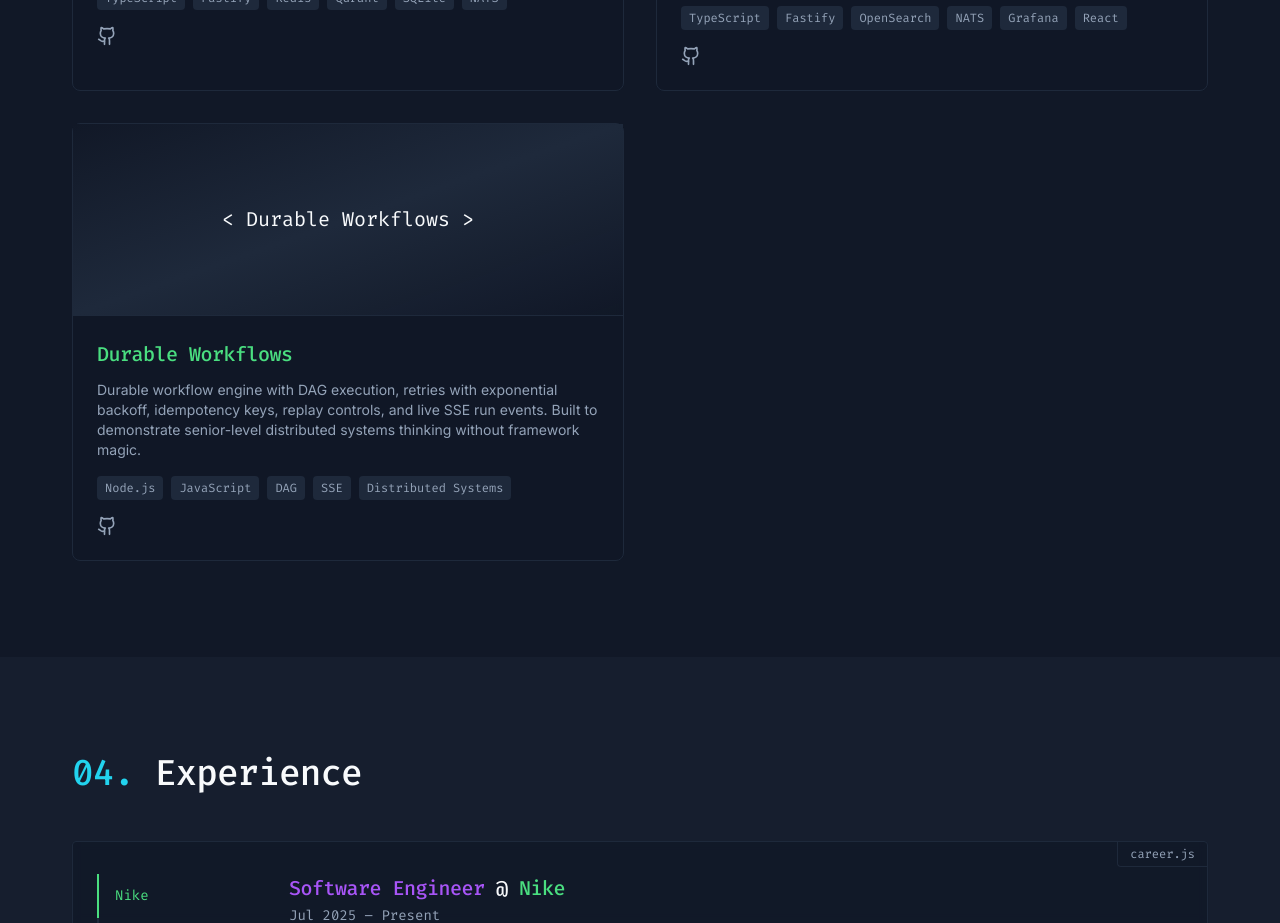
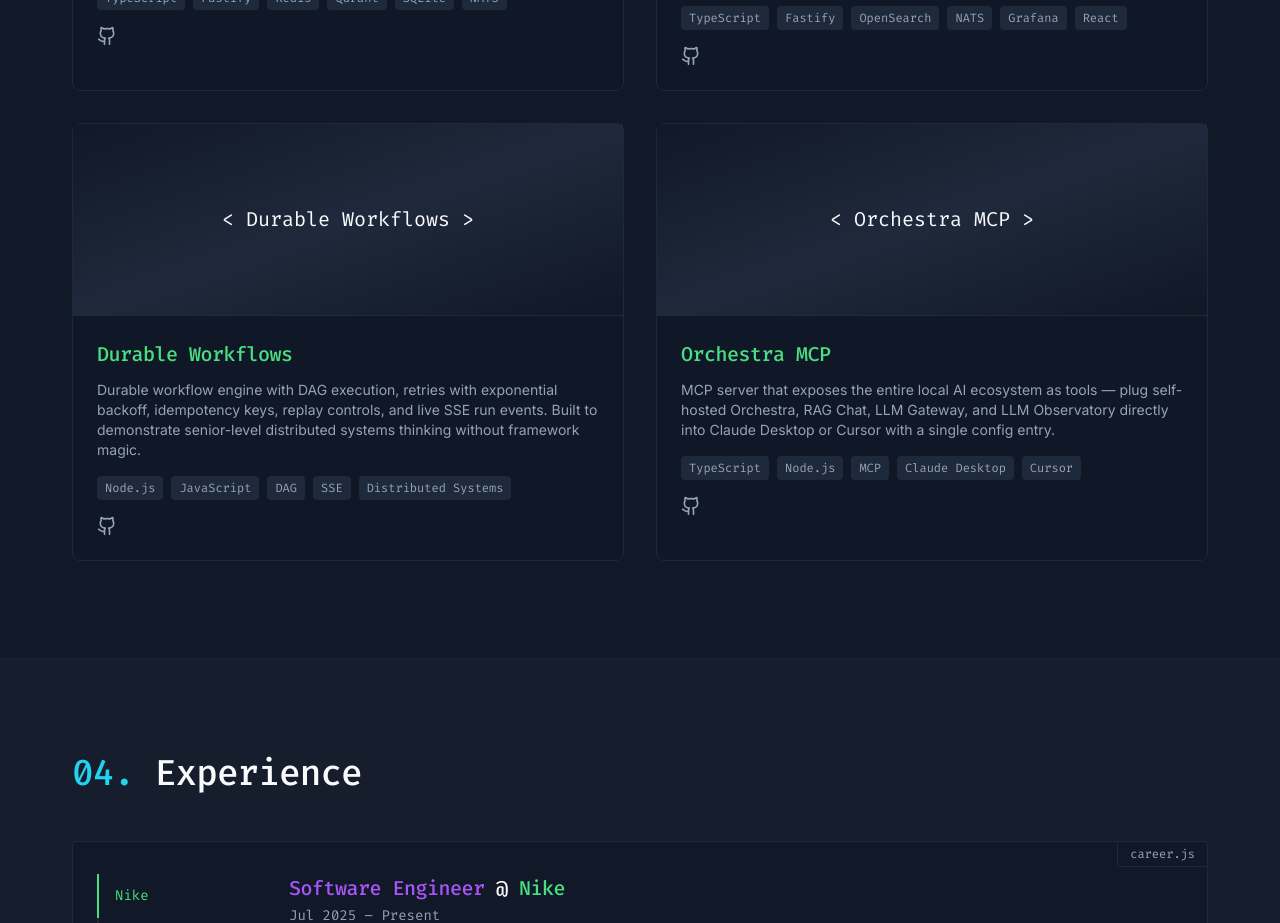
Before and after one commit to codewithzhiva/zedd-portfolio, a React (Vite) app: page / in a window 1280 px wide. Shown: the part 4180-5103 px from the top of the page. Built offline with nearby package versions, Linux system fonts and the light colour scheme.

Commit message:
Add Orchestra MCP to projects
MCP server that plugs the local AI ecosystem into Claude Desktop and Cursor.

Co-Authored-By: Claude Sonnet 4.6 <noreply@anthropic.com>

```diff
--- a/src/components/Projects.tsx
+++ b/src/components/Projects.tsx
@@ -76,6 +76,15 @@ export const Projects = () => {
       links: {
         github: "https://github.com/codewithzhiva/durable-workflows",
       }
+    },
+    {
+      title: "Orchestra MCP",
+      description: "MCP server that exposes the entire local AI ecosystem as tools — plug self-hosted Orchestra, RAG Chat, LLM Gateway, and LLM Observatory directly into Claude Desktop or Cursor with a single config entry.",
+      image: "",
+      tags: ["TypeScript", "Node.js", "MCP", "Claude Desktop", "Cursor"],
+      links: {
+        github: "https://github.com/codewithzhiva/orchestra-mcp",
+      }
     }
   ];
 
```
